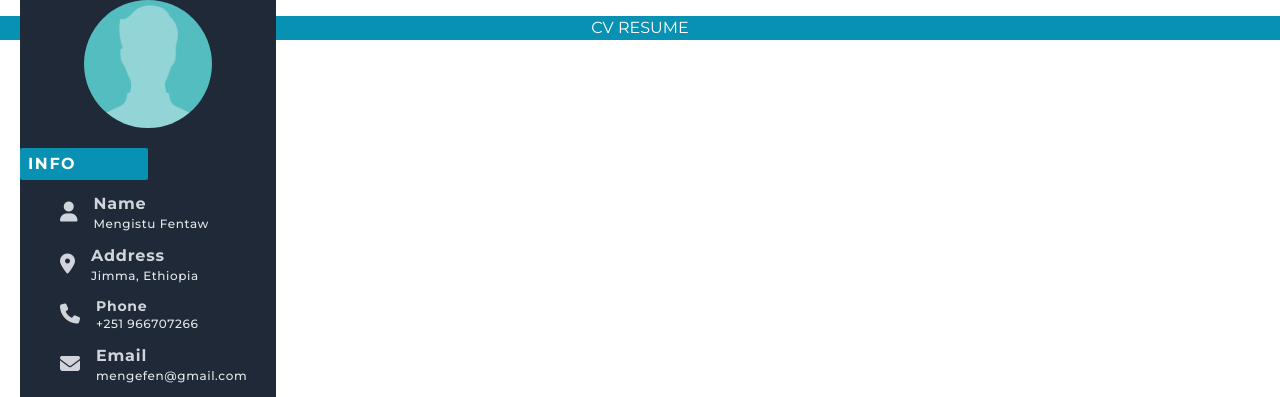
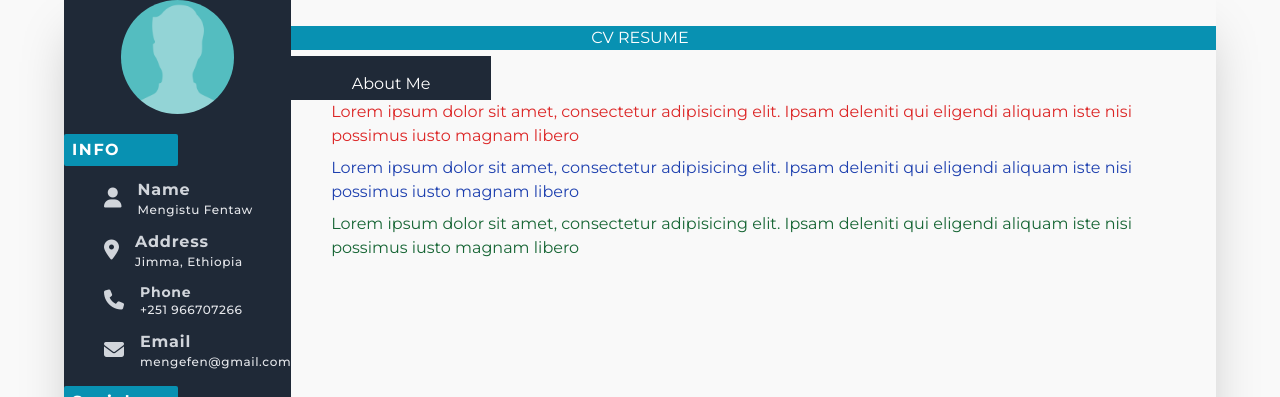
Before and after one commit to mengiefen/resume, a website: page src/index.html in a window 1280 px wide. Shown: the top 397 px of the page. Drawn offline with Linux system fonts and the light colour scheme.

Commit message:
add side component

```diff
--- a/src/index.html
+++ b/src/index.html
@@ -15,12 +15,12 @@
       referrerpolicy="no-referrer"
     />
   </head>
-  <body>
+  <body class="mx-[5%] relative border-y-20 border-gray-200 shadow-2xl">
     <h1 class="text-white bg-cyan-600 text-center mt-4 font-semi-bold">
       CV RESUME
     </h1>
-
-    <div class="absolute top-0 left-5 w-1/5 h-[98vh] bg-gray-800 z-10">
+    <div class="flex absolute top-0 left-0 h-[100%]">
+      <div class="w-1/5 h-[100%] bg-gray-800 z-10">
         <img
           src="../images/profile.jpg"
           alt="profile"
@@ -54,7 +54,9 @@
         <div class="flex gap-4 ml-10 mt-3 items-center align-middle">
           <i class="fa-solid fa-phone block text-xl text-gray-300"></i>
           <div class="flex flex-col">
-          <h3 class="text-gray-300 font-bold text-sm tracking-wider">Phone</h3>
+            <h3 class="text-gray-300 font-bold text-sm tracking-wider">
+              Phone
+            </h3>
             <h4 class="text-gray-200 font-medium text-xs tracking-wider">
               +251 966707266
             </h4>
@@ -101,12 +103,32 @@
               <i
                 class="fa-solid fa-chalkboard-user text-gray-300 pr-2 text-lg"
               ></i>
-
               Portfolio
             </a>
           </li>
         </ul>
       </div>
+      <div class="pt-8">
+        <h2 class="mt-6 pt-4 bg-gray-800 text-white w-[200px] text-center py-1">
+          About Me
+        </h2>
+
+        <ul class="flex flex-col gap-2 px-10">
+          <li class="text-red-600">
+            Lorem ipsum dolor sit amet, consectetur adipisicing elit. Ipsam
+            deleniti qui eligendi aliquam iste nisi possimus iusto magnam libero
+          </li>
+          <li class="text-blue-800">
+            Lorem ipsum dolor sit amet, consectetur adipisicing elit. Ipsam
+            deleniti qui eligendi aliquam iste nisi possimus iusto magnam libero
+          </li>
+          <li class="text-green-800">
+            Lorem ipsum dolor sit amet, consectetur adipisicing elit. Ipsam
+            deleniti qui eligendi aliquam iste nisi possimus iusto magnam libero
+          </li>
+        </ul>
+      </div>
+    </div>
 
     <script src="" async defer></script>
   </body>
--- a/src/tailwind.css
+++ b/src/tailwind.css
@@ -3,8 +3,14 @@
 @tailwind components;
 @tailwind utilities;
 
+html {
+  background-color: #f9f9f9;
+}
+
 body {
   font-family: "Montserrat", sans-serif;
-  width: 100vw;
-  height: 100vh;
+  min-height: 3508px;
+  width: 90%;
+  position: relative;
+  padding: 10px 0;
 }
```
Also changed, not shown: dist/output.css. Lines whose indentation alone changed are shown as unchanged.
